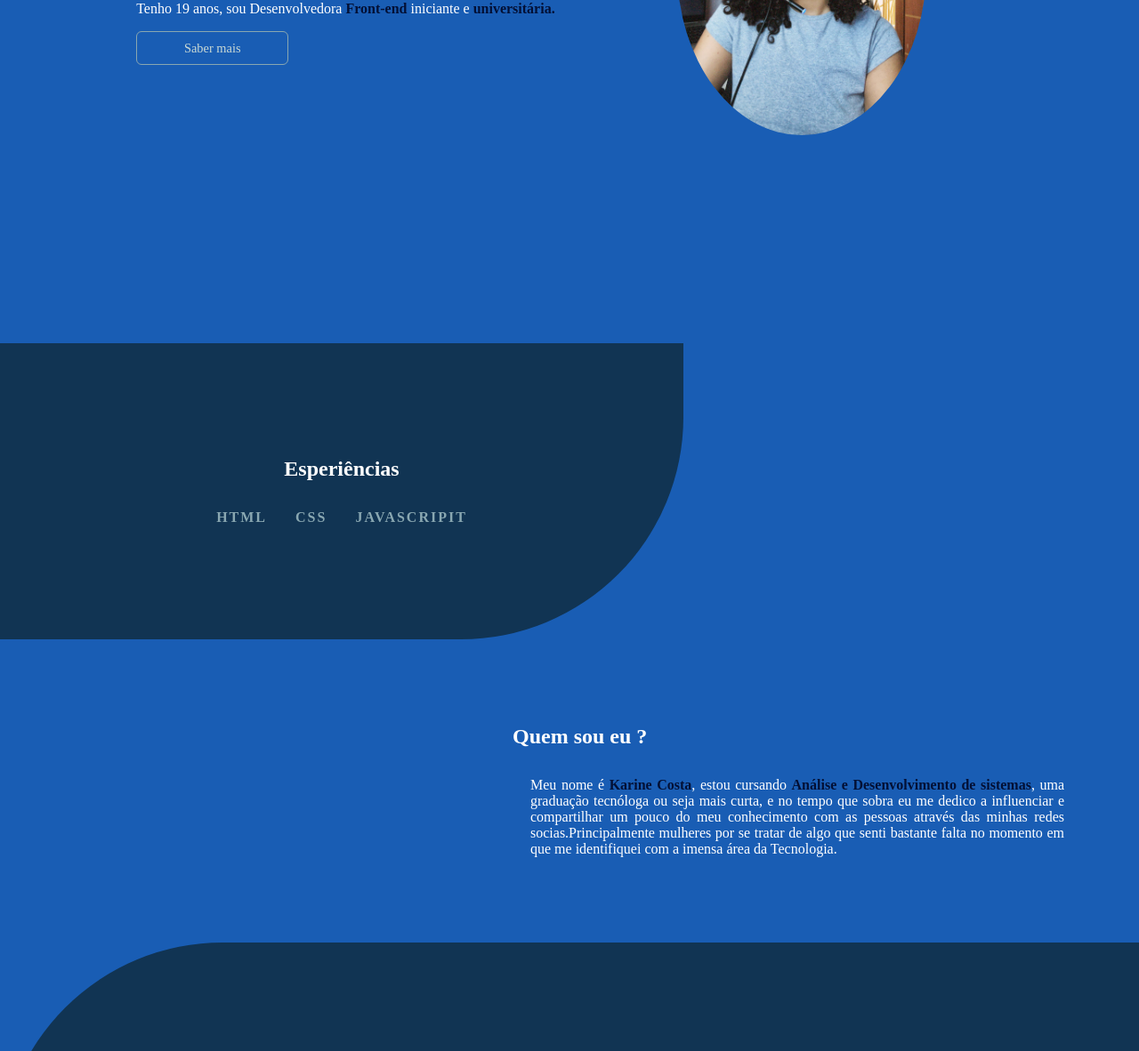
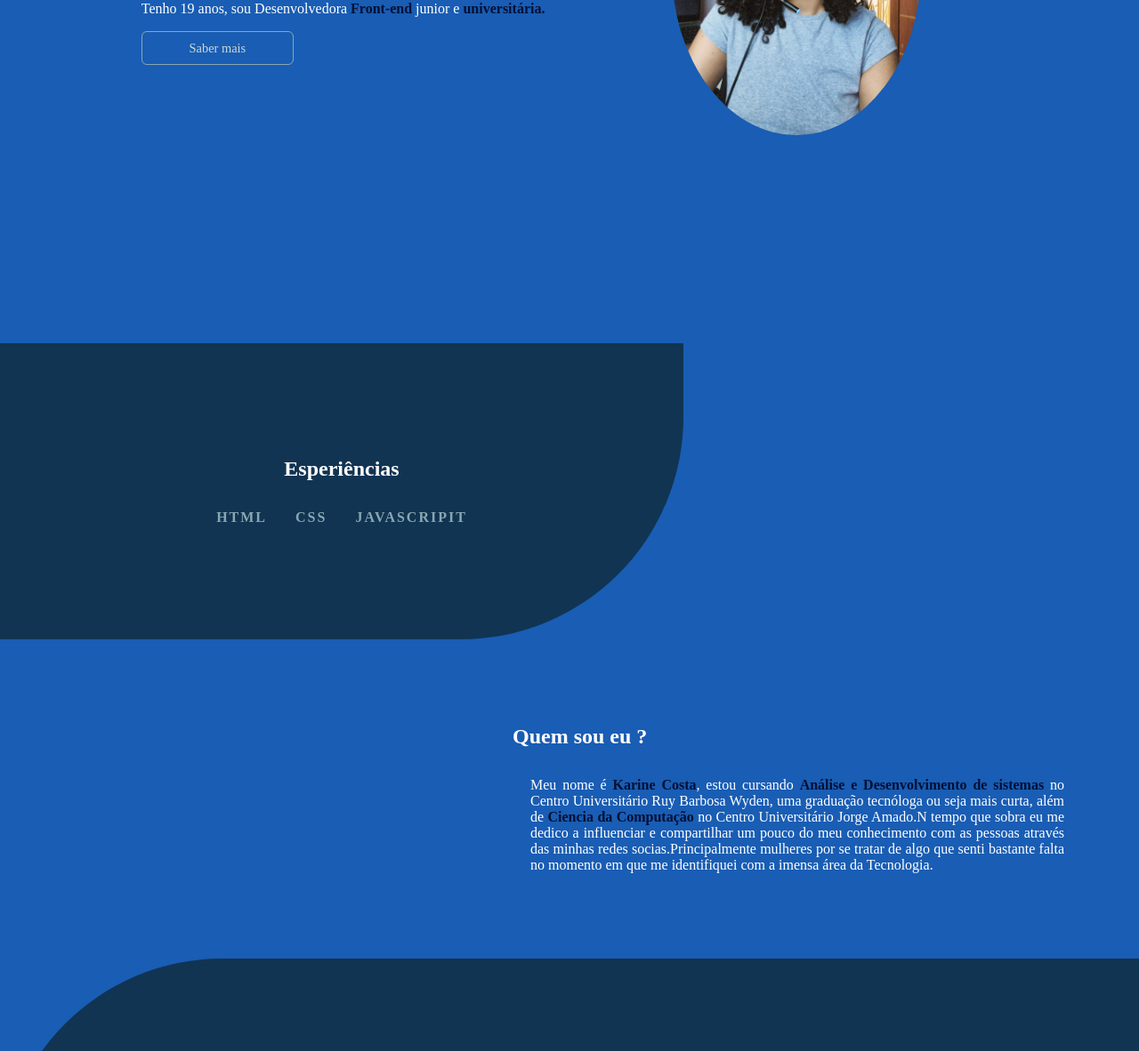
Before and after one commit to karinecsilva/portfoliokarinecosta, a plain HTML site: page index.html in a window 1280 px wide. Shown: the part 424-1606 px from the top of the page at 89% size. Drawn offline with Linux system fonts and the light colour scheme; no server answers; a web font is replaced by a local one.

Commit message:
Update index.html

```diff
--- a/index.html
+++ b/index.html
@@ -27,7 +27,7 @@
         <section class="fisrt-section">
             <div>
                 <h1>Olá!Eu sou a <br> <strong>Karine Costa</strong></h1>
-                <p>Tenho 19 anos, sou Desenvolvedora <strong>Front-end</strong> iniciante e <strong>universitária.</strong></p>
+                <p>Tenho 19 anos, sou Desenvolvedora <strong>Front-end</strong> junior e <strong>universitária.</strong></p>
                 <a class="link-action" href="#contact">Saber mais</a>
             </div>
             <div class="box-img-main">
@@ -47,7 +47,7 @@
         <section class="third-section" id="who-am-i">
             <H2 class="title">Quem sou eu ?</H2>
             <div>
-                <p>Meu nome é <strong>Karine Costa</strong>, estou cursando <strong>Análise e Desenvolvimento de sistemas</strong>, uma graduação tecnóloga ou seja mais curta, e no tempo que sobra eu me dedico a influenciar e compartilhar um pouco do meu conhecimento com as pessoas através das minhas redes socias.Principalmente mulheres por se tratar de algo que senti bastante falta no momento em que me identifiquei com a imensa área da Tecnologia. </strong></p>
+                <p>Meu nome é <strong>Karine Costa</strong>, estou cursando <strong>Análise e Desenvolvimento de sistemas</strong> no Centro Universitário Ruy Barbosa Wyden, uma graduação tecnóloga ou seja mais curta, além de <strong>Ciencia da Computação</strong> no Centro Universitário Jorge Amado.N tempo que sobra eu me dedico a influenciar e compartilhar um pouco do meu conhecimento com as pessoas através das minhas redes socias.Principalmente mulheres por se tratar de algo que senti bastante falta no momento em que me identifiquei com a imensa área da Tecnologia. </strong></p>
             </div>
         </section>
         <section class="fourth-section" id="my-projects">
```
